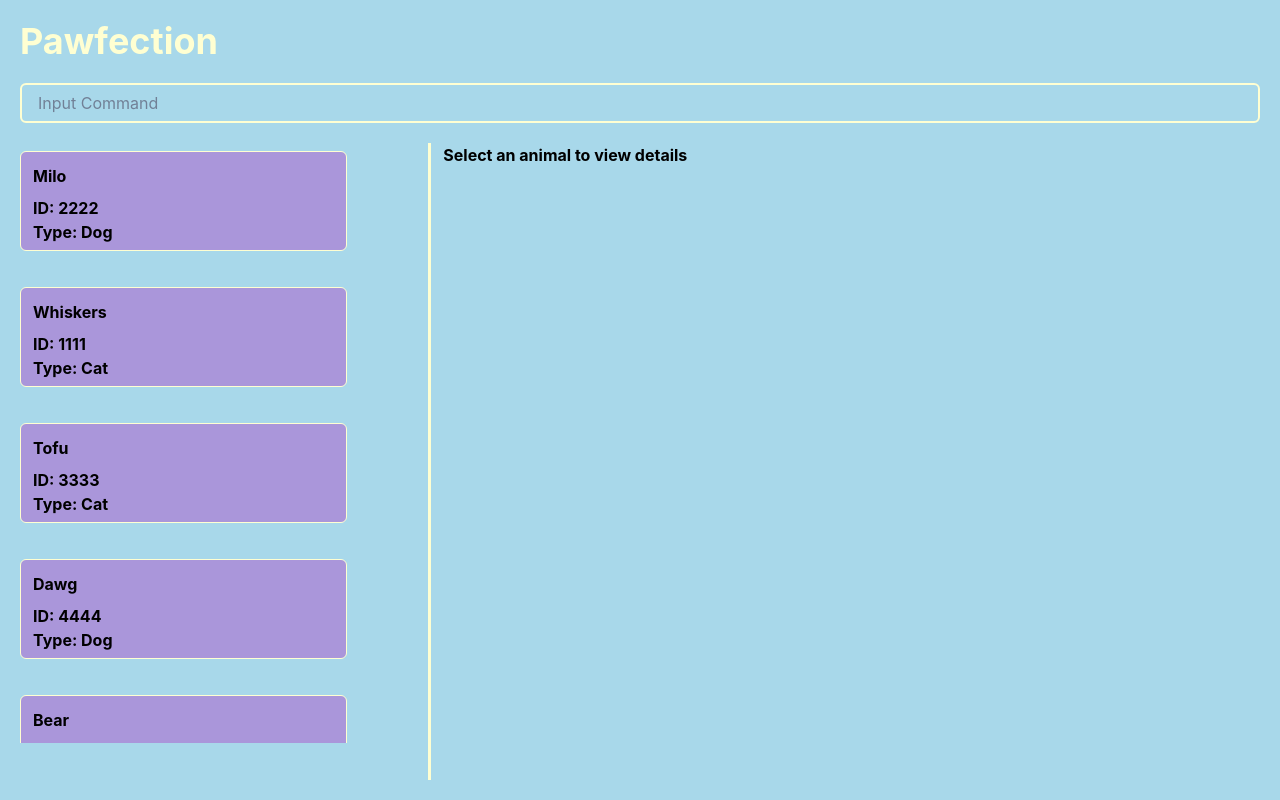
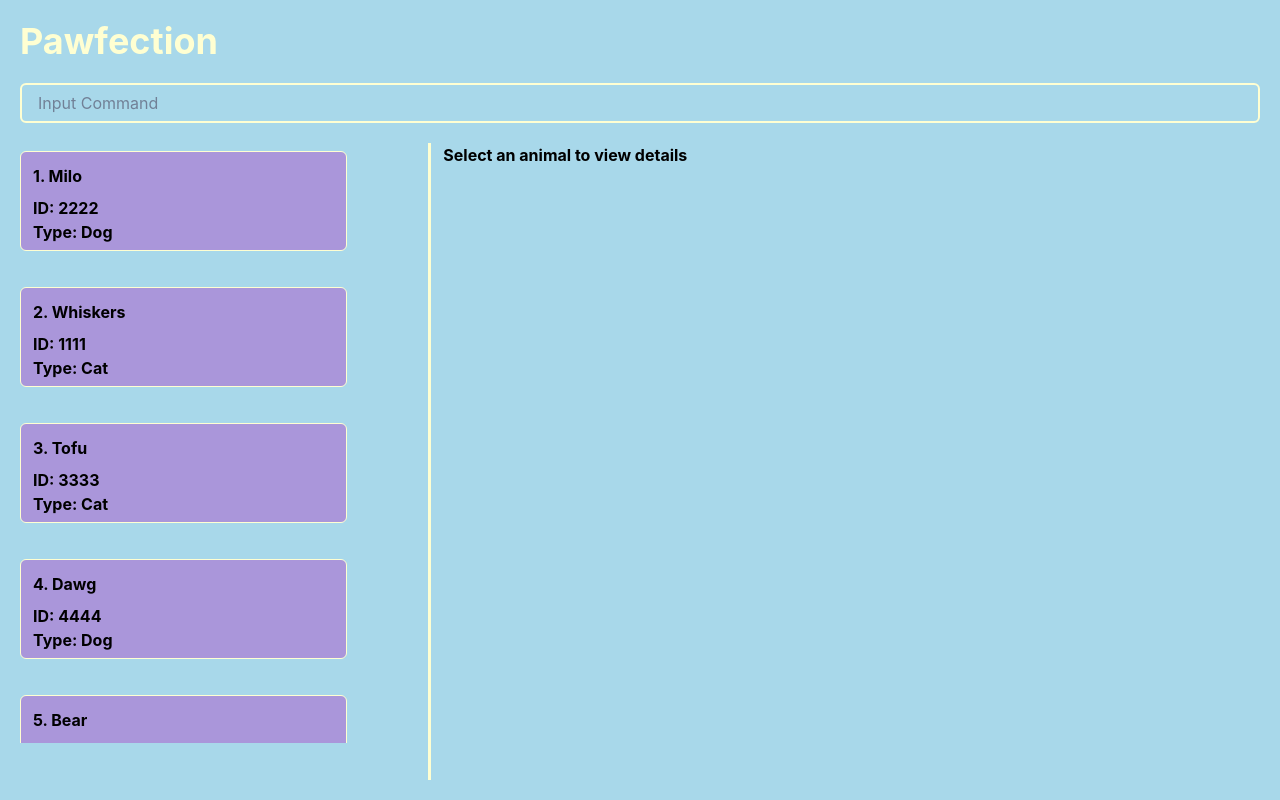
Before and after one commit to bkjwjason/hand-recognition, a Next.js app in the folder Desktop/pawfection/: page / in a window 1280 px wide. Built offline with nearby package versions, Linux system fonts and the light colour scheme.

Commit message:
add indexing

```diff
--- a/Desktop/pawfection/pages/index.tsx
+++ b/Desktop/pawfection/pages/index.tsx
@@ -216,7 +216,7 @@ const handleCommand = () => {
       {outputMessage && <Text color="black" fontWeight="bold">{outputMessage}</Text>}
       <Flex flex="1">
         <VStack flex="1" spacing={5} alignItems="start" maxH="calc(100vh - 200px)" overflowY="auto">
-          {animals.map(animal => (
+          {animals.map((animal, index) => (
             <Box key={animal.id}
                 p={3}
                 my={2}
@@ -233,7 +233,7 @@ const handleCommand = () => {
                   }
                   color="black"
                 onClick={() => setSelectedAnimal(animal)}>
-                    <Text fontWeight="bold" mb={2}>{animal.name}</Text>
+                    <Text fontWeight="bold" mb={2}>{index + 1}. {animal.name}</Text>
                     <Text>ID: {animal.id}</Text>
                     <Text>Type: {animal.type}</Text>
             </Box>
```
